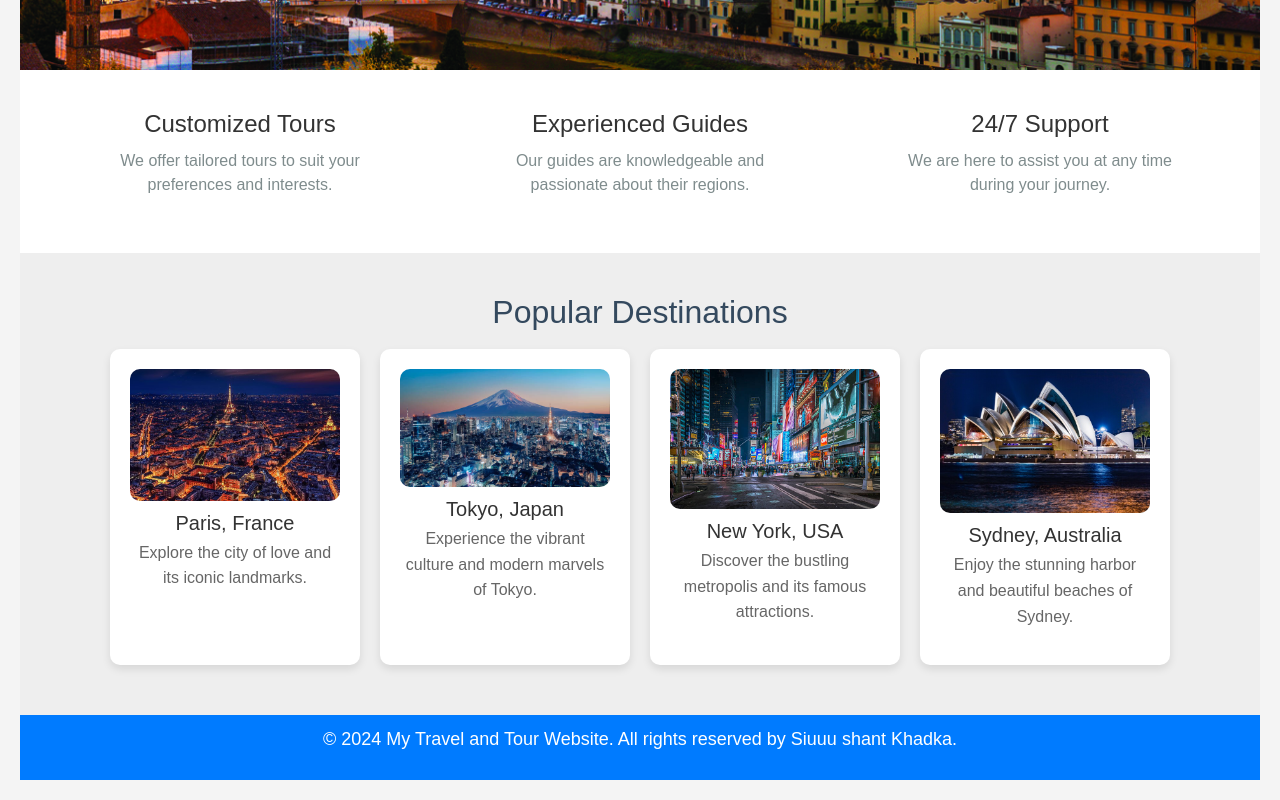
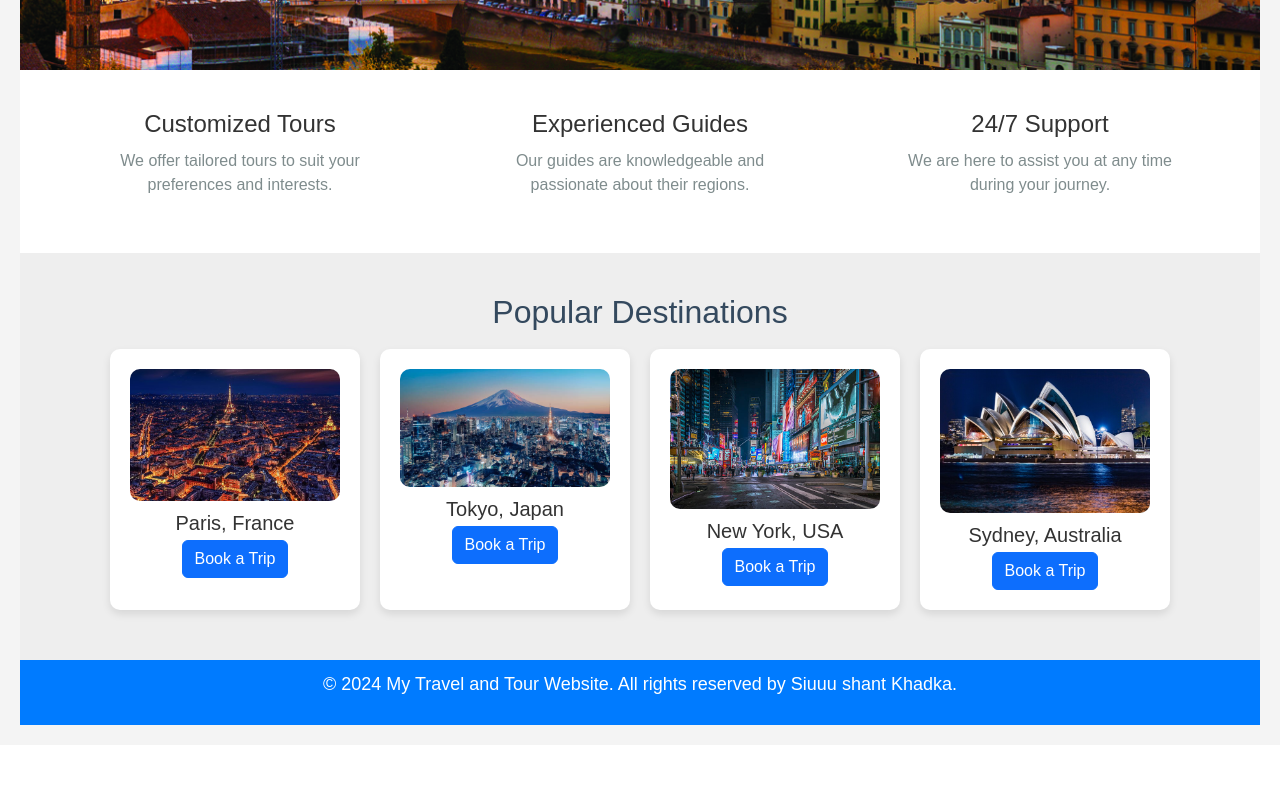
Before and after one commit to sushantkhadka01/tour-and-travel-website, a React (Create React App) app: page / in a window 1280 px wide. Shown: the part 725-1525 px from the top of the page. After the commit the page ends 1470 px from the top, so only its background shows below. Built offline with nearby package versions, Linux system fonts and the light colour scheme.

Commit message:
added link from react-router-dom

```diff
--- a/src/Home.js
+++ b/src/Home.js
@@ -1,4 +1,5 @@
 import React from 'react';
+import { Link } from 'react-router-dom';
 import Header from './Header';
 import './Home.css';
 import florenceImage from './assets/florence.jpg';
@@ -38,26 +39,25 @@ const Home = () => {
             <div className="destination-box">
               <img src={parisImage} alt="Paris" className="destination-image" />
               <h3>Paris, France</h3>
-              <p>Explore the city of love and its iconic landmarks.</p>
+              <Link to="/booking-form/paris-france" className="btn btn-primary">Book a Trip</Link>
             </div>
             <div className="destination-box">
               <img src={tokyoImage} alt="Tokyo" className="destination-image" />
               <h3>Tokyo, Japan</h3>
-              <p>Experience the vibrant culture and modern marvels of Tokyo.</p>
+              <Link to="/booking-form/tokyo-japan" className="btn btn-primary">Book a Trip</Link>
             </div>
             <div className="destination-box">
               <img src={newYorkImage} alt="New York" className="destination-image" />
               <h3>New York, USA</h3>
-              <p>Discover the bustling metropolis and its famous attractions.</p>
+              <Link to="/booking-form/new-york-usa" className="btn btn-primary">Book a Trip</Link>
             </div>
             <div className="destination-box">
               <img src={sydneyImage} alt="Sydney" className="destination-image" />
               <h3>Sydney, Australia</h3>
-              <p>Enjoy the stunning harbor and beautiful beaches of Sydney.</p>
+              <Link to="/booking-form/sydney-australia" className="btn btn-primary">Book a Trip</Link>
             </div>
           </div>
         </section>
-
       </main>
       <footer className="footer">
         <p>&copy; 2024 My Travel and Tour Website. All rights reserved by Siuuu shant Khadka.</p>
```
